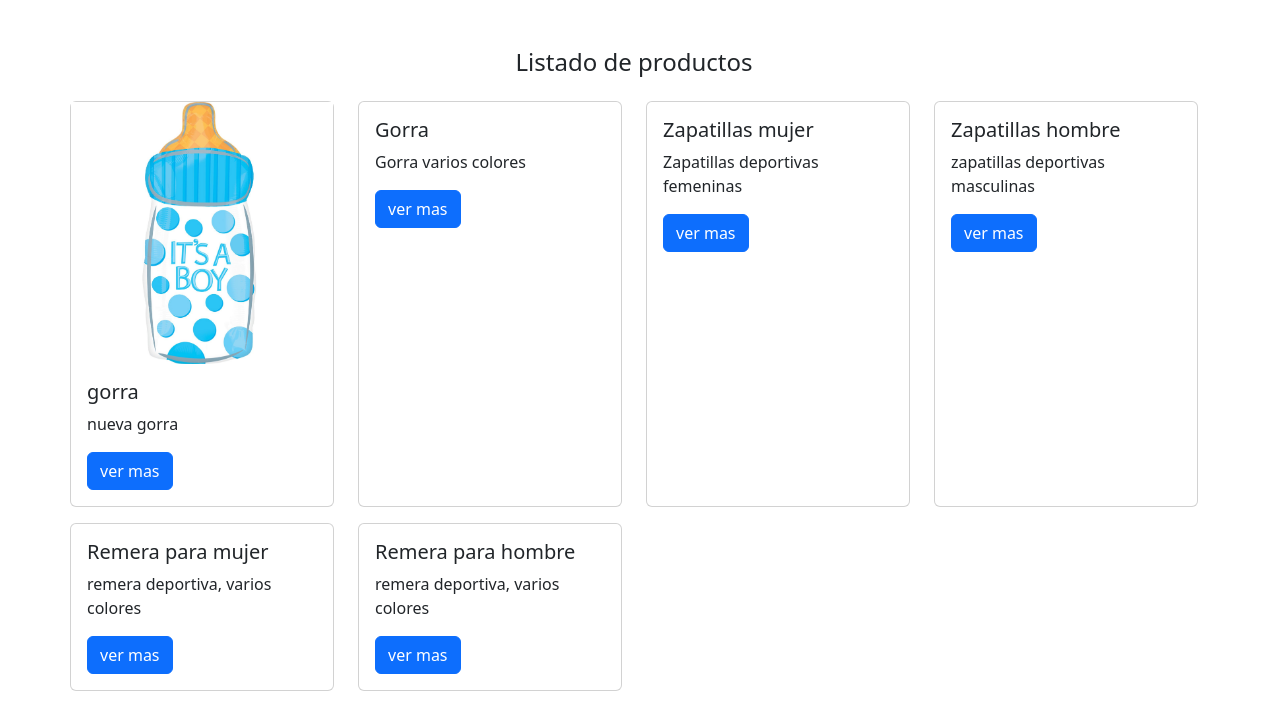
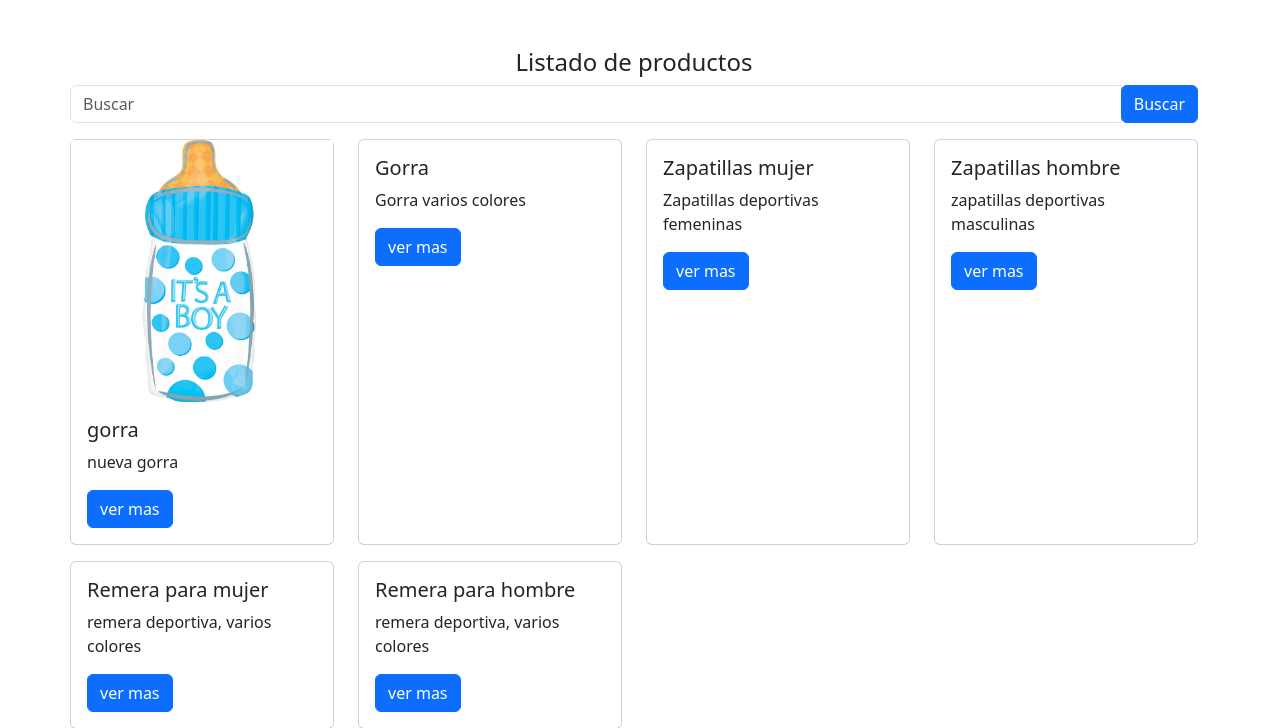
Before and after one commit to JavierBrizuela/Tienda_online, a Django app: page / in a window 1280 px wide. Shown: the part 56-784 px from the top of the page. Run offline with Django 4.2, Linux system fonts and the light colour scheme; data comes from the database, SQL or seed files in the repository; some libraries are stand-ins or nearby versions.

Commit message:
agregar barra search

```diff
--- a/core/templates/core/index.html
+++ b/core/templates/core/index.html
@@ -2,20 +2,11 @@
 {% block container %}
     <ul class="list-group">
         <h4 class="text-center">{{ message }}</h2>
+        {% include 'product/snippets/search.html' %}
         <div class="row">
             {% for item in product_list %}
                 <div class="col-3 mt-3">
-                    <div class="card h-100">
-                        {% if item.image %}
-                            <img src="{{ item.image.url }}" alt="imagen del producto">
-                        {% endif %}
-                        <div class="card-body">
-                            <h5 class="card-title">{{ item.title }}</h5>
-                            <p class="card-text">{{ item.description }}</p>
-                            <a href="#" class="btn btn-primary">ver mas</a>
-                        </div>
-
-                    </div>
+                    {% include 'product/snippets/product.html' %}
                 </div>
         {% endfor %}
         </div>
--- /dev/null
+++ b/product/templates/product/snippets/product.html
@@ -0,0 +1,10 @@
+<div class="card h-100">
+    {% if item.image %}
+        <img src="{{ item.image.url }}" alt="imagen del producto">
+    {% endif %}
+    <div class="card-body">
+        <h5 class="card-title">{{ item.title }}</h5>
+        <p class="card-text">{{ item.description }}</p>
+        <a href="#" class="btn btn-primary">ver mas</a>
+    </div>
+</div>
--- /dev/null
+++ b/product/templates/product/snippets/search.html
@@ -0,0 +1,8 @@
+<form method="get">
+    <div class="input-group">
+        <input type="text" name="q" class="form-control" placeholder="Buscar">
+        <div class="input-group-append">
+            <input type="submit" name="" value="Buscar" class="btn btn-primary">
+        </div>
+    </div>
+</form>
--- a/product/urls.py
+++ b/product/urls.py
@@ -1,7 +1,8 @@
 from django.urls import path
-from .views import ProductsListView, ProductDetailView
+from .views import ProductsListView, ProductDetailView, ProductSearchListView
 
 urlpatterns = [
     path('', ProductsListView.as_view(), name='index'),
     path('<slug>', ProductDetailView.as_view(), name='product'),
+    path('search/', ProductSearchListView.as_view(), name='search'),
 ]
--- a/product/views.py
+++ b/product/views.py
@@ -15,3 +15,12 @@ class ProductsListView(ListView):
 class ProductDetailView(DetailView):
     model = Product
     template_name = 'product/product.html'
+
+class ProductSearchListView(ListView):
+    model = Product
+    template_name = 'product/search.html'
+    def get_queryset(self):
+        return Product.objects.filter(title=self.query())
+
+    def query(self):
+        return self.request.GET.get('q')
```
Also changed, not shown: product/templates/product/search.html (added, +8 -0 lines).
